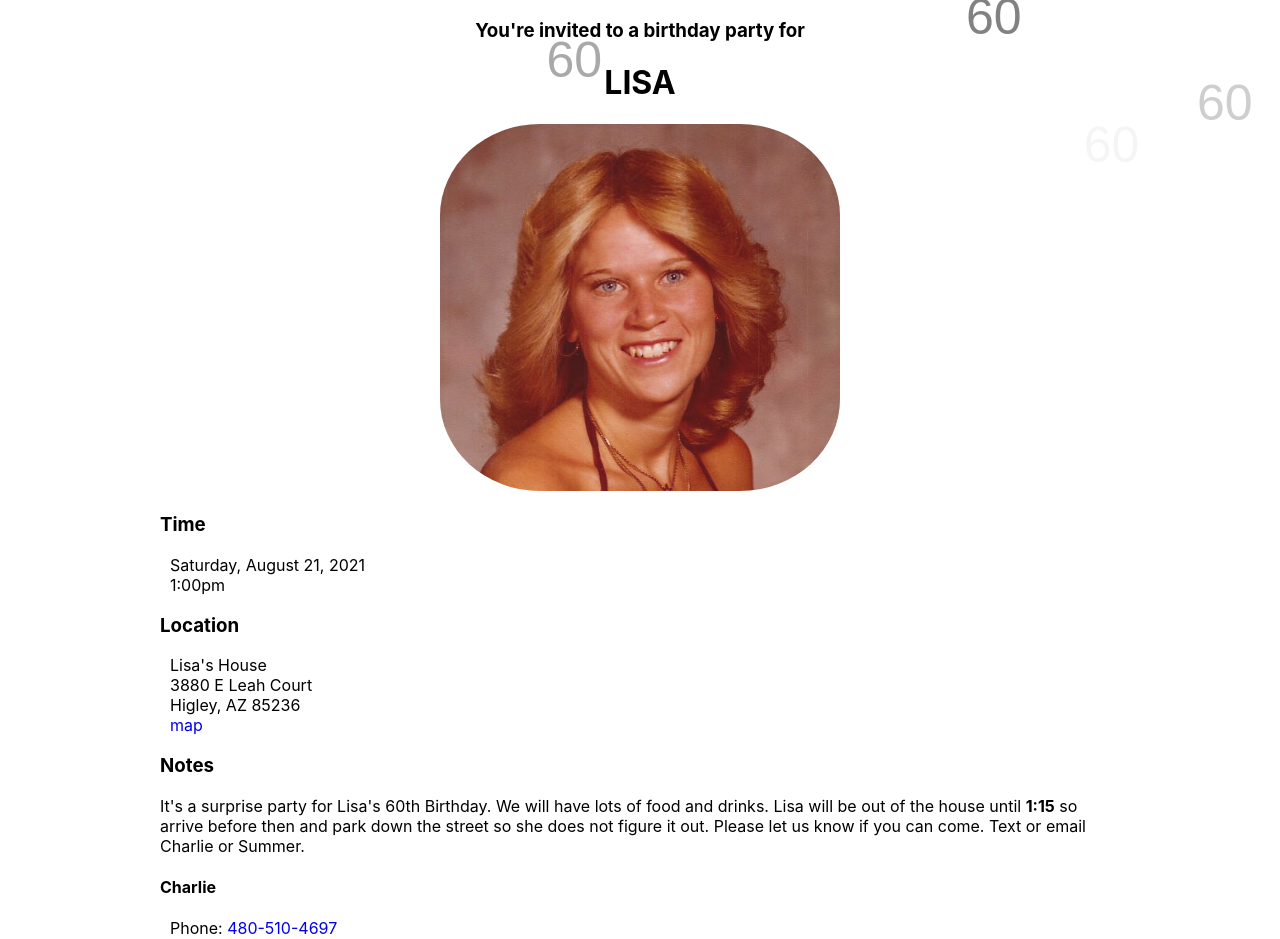
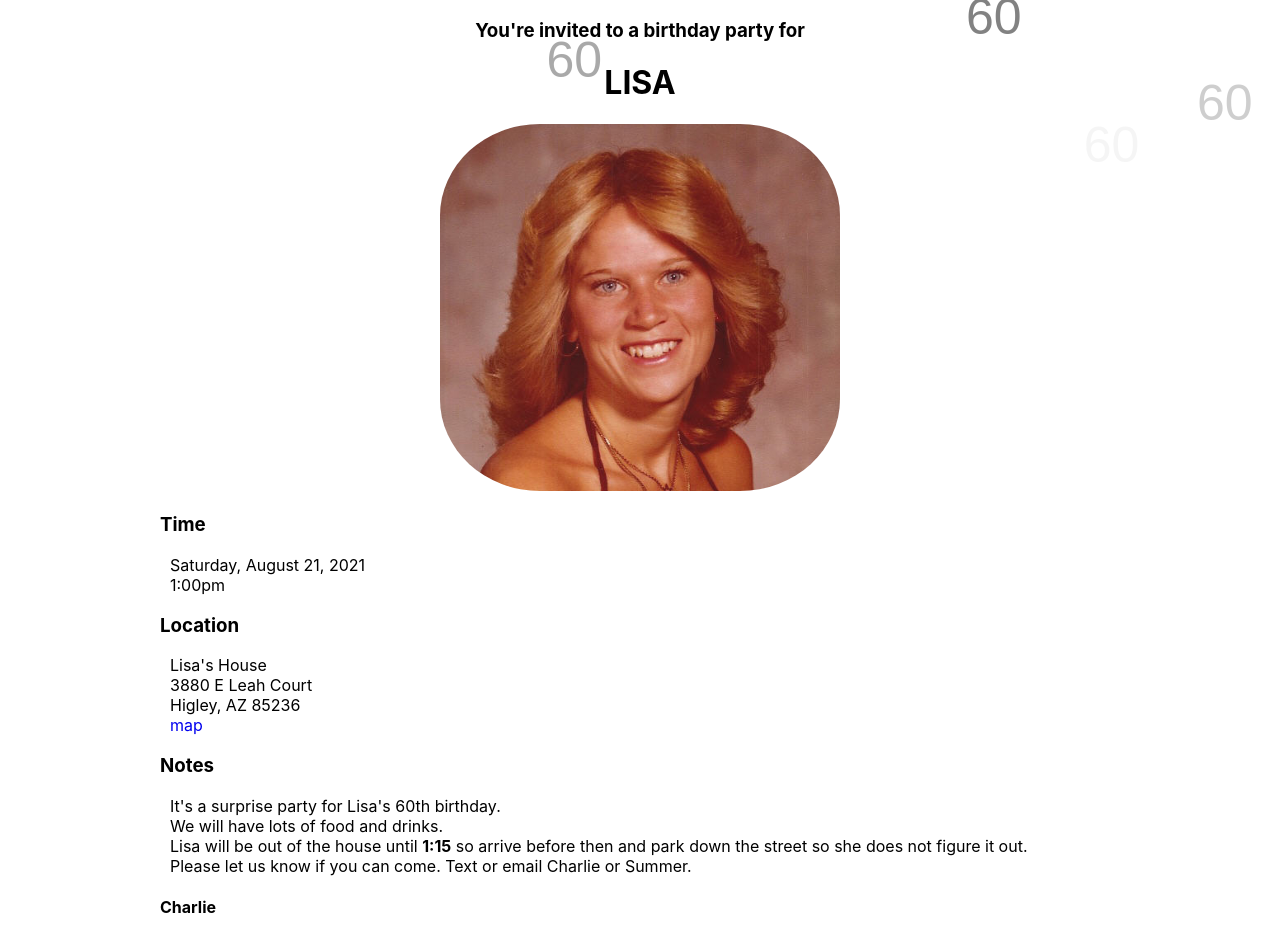
Before and after one commit to kovacsikdev/bday, a React (Create React App) app: page / in a window 1280 px wide. Shown: the top 939 px of the page. Built offline with nearby package versions, Linux system fonts and the light colour scheme.

Commit message:
update canvas width and change notes to ul li

```diff
--- a/src/components/BdayInfo.jsx
+++ b/src/components/BdayInfo.jsx
@@ -24,21 +24,24 @@ export const BdayInfo = () => {
       </div>
       <div>
         <h3>Notes</h3>
-        <div>
-          It's a surprise party for Lisa's 60th Birthday. We will have lots of
-          food and drinks. Lisa will be out of the house until{' '}
-          <strong>1:15</strong> so arrive before then and park down the street
-          so she does not figure it out. Please let us know if you can come.
-          Text or email Charlie or Summer.
-        </div>
+        <ul>
+          <li>It's a surprise party for Lisa's 60th birthday.</li>
+          <li>We will have lots of food and drinks.</li>
+          <li>
+            Lisa will be out of the house until <strong>1:15</strong> so arrive
+            before then and park down the street so she does not figure it out.
+          </li>
+          <li>
+            Please let us know if you can come. Text or email Charlie or Summer.
+          </li>
+        </ul>
         <h4>Charlie</h4>
         <ul>
           <li>
             Phone: <a href="tel:480-510-4697">480-510-4697</a>
           </li>
           <li>
-            Email:{' '}
-            <a href="mailto:vernongirl61@gmail.com">vernongirl61@gmail.com</a>
+            Email: <a href="mailto:vernongirl61@gmail.com">vernongirl61@gmail.com</a>
           </li>
         </ul>
         <h4>Summer</h4>
--- a/src/components/MainScreen.scss
+++ b/src/components/MainScreen.scss
@@ -19,6 +19,7 @@
   #myCanvas {
     position: absolute;
     pointer-events: none;
+    width: 100%;
     left: 0;
     top: 0;
   }
```
Also changed, not shown: .prettierrc.js (deleted), 1 other file (tests, documents, lock files or other folders).
